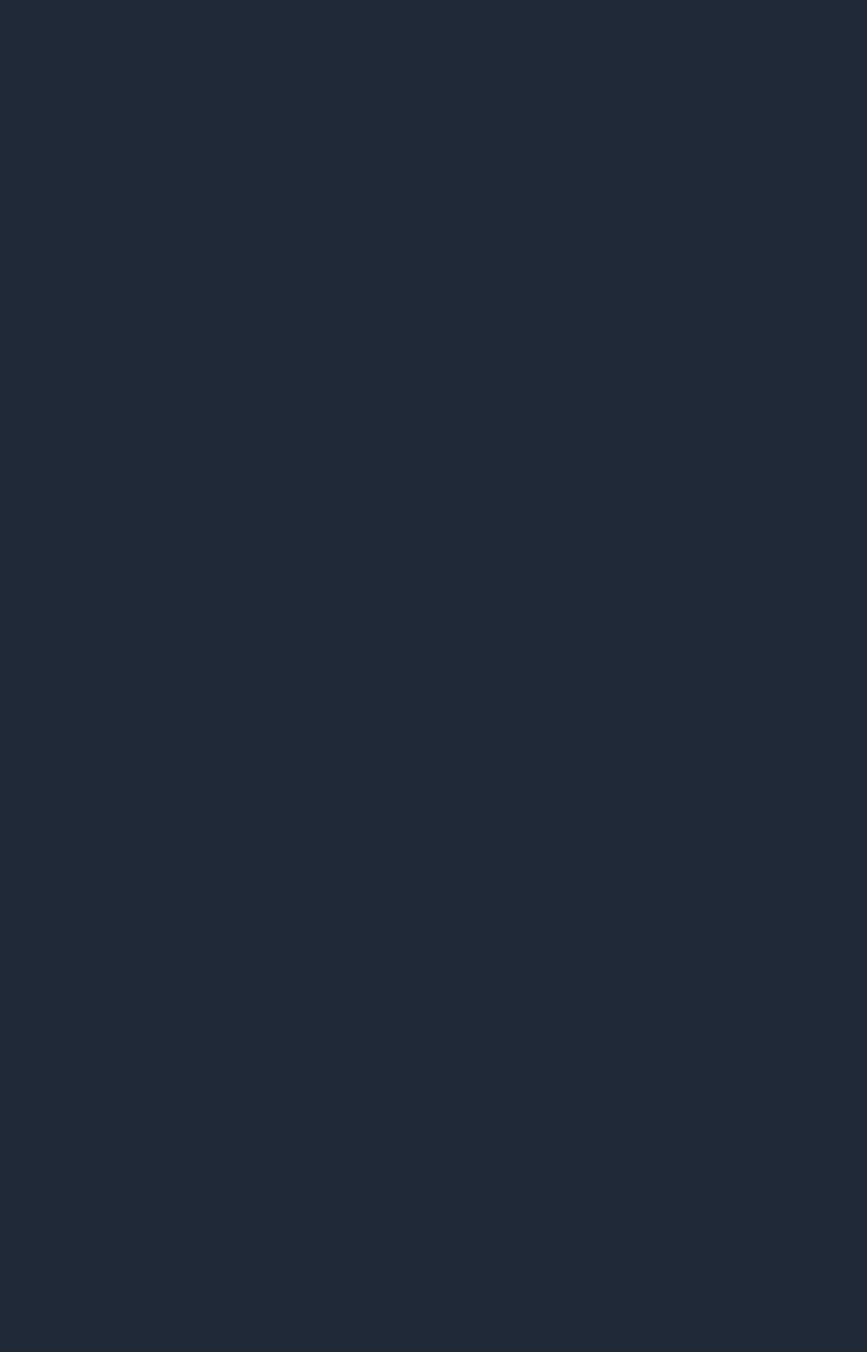
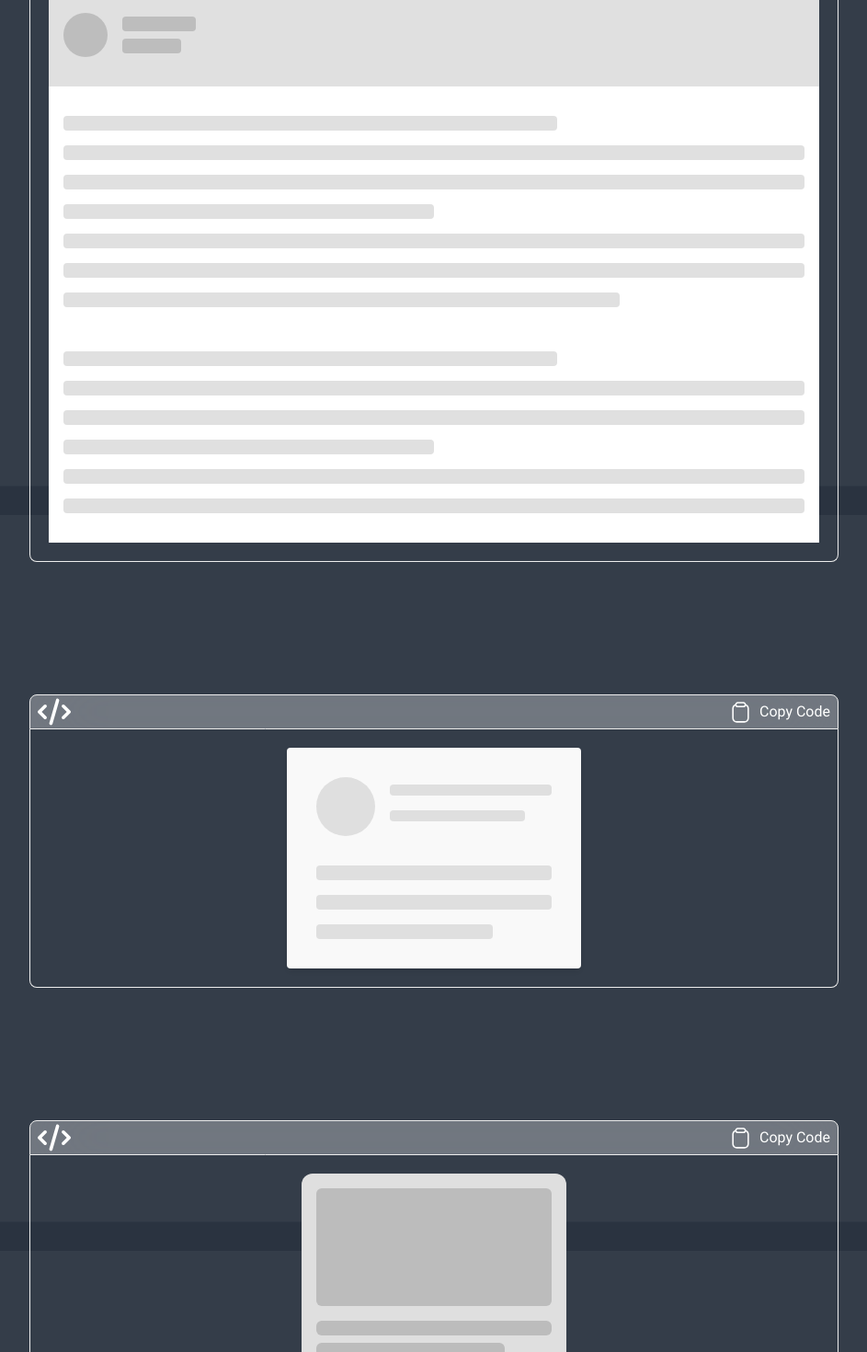
Before and after one commit to akash-khan-311/softui, a React (Vite) app: page /components/skeleton in a window 1280 px wide. Shown: the part 1040-2510 px from the top of the page at 92% size, without its empty margins (296-1239 px from the left). Before the commit the page ends 912 px from the top, so only its background shows below. Built offline with nearby package versions, Linux system fonts and the light colour scheme.

Commit message:
another skeleton added

```diff
--- a/package.json
+++ b/package.json
@@ -26,7 +26,7 @@
     "@types/react": "^18.2.55",
     "@types/react-dom": "^18.2.19",
     "@vitejs/plugin-react-swc": "^3.5.0",
-    "autoprefixer": "^10.4.17",
+    "autoprefixer": "^10.4.18",
     "eslint": "^8.56.0",
     "eslint-plugin-react": "^7.33.2",
     "eslint-plugin-react-hooks": "^4.6.0",
--- a/src/UIcomponents/Skeleton/Skeleton.jsx
+++ b/src/UIcomponents/Skeleton/Skeleton.jsx
@@ -1,5 +1,8 @@
 import Skeleton1 from "../../components/App/Skeleton/Skeleton1";
 import Skeleton2 from "../../components/App/Skeleton/Skeleton2";
+import Skeleton3 from "../../components/App/Skeleton/Skeleton3";
+import Skeleton4 from "../../components/App/Skeleton/Skeleton4";
+import Skeleton5 from "../../components/App/Skeleton/Skeleton5";
 
 const Skeleton = () => {
     return(
@@ -7,6 +10,9 @@ const Skeleton = () => {
         <h1 className="text-2xl md:text-3xl lg:text-4xl text-white font-semibold text-center hidden md:block mt-20">Explore Your Best Skeleton</h1>
              <Skeleton1/>
              <Skeleton2/>
+             <Skeleton3/>
+             <Skeleton4/>
+             <Skeleton5/>
         </>
     )
 }
--- /dev/null
+++ b/src/components/App/Skeleton/Skeleton3.jsx
@@ -0,0 +1,76 @@
+import CodeBox from "../../../Shared/CodeBox/CodeBox";
+
+const Skeleton3 = () => {
+    return(
+        <>
+             <CodeBox stringCode={`<div className="bg-white">
+  <header className="bg-gray-300 py-8">
+    <div className="max-w-4xl mx-auto px-4">
+      <div className="animate-pulse flex items-center space-x-4">
+        <div className="h-12 w-12 bg-gray-400 rounded-full" />
+        <div>
+          <div className="h-4 w-20 bg-gray-400 rounded" />
+          <div className="h-4 w-16 bg-gray-400 rounded mt-2" />
+        </div>
+      </div>
+    </div>
+  </header>
+  <div className="max-w-4xl mx-auto px-4 py-8">
+    <div className="animate-pulse space-y-4">
+      <div className="h-4 bg-gray-300 rounded w-2/3" />
+      <div className="h-4 bg-gray-300 rounded" />
+      <div className="h-4 bg-gray-300 rounded" />
+      <div className="h-4 bg-gray-300 rounded w-1/2" />
+      <div className="h-4 bg-gray-300 rounded" />
+      <div className="h-4 bg-gray-300 rounded" />
+      <div className="h-4 bg-gray-300 rounded w-3/4" />
+    </div>
+    <div className="animate-pulse space-y-4 mt-12">
+      <div className="h-4 bg-gray-300 rounded w-2/3" />
+      <div className="h-4 bg-gray-300 rounded" />
+      <div className="h-4 bg-gray-300 rounded" />
+      <div className="h-4 bg-gray-300 rounded w-1/2" />
+      <div className="h-4 bg-gray-300 rounded" />
+      <div className="h-4 bg-gray-300 rounded" />
+    </div>
+  </div>
+</div>`}>
+            {/* HTML Structure */}
+<div className="bg-white">
+  <header className="bg-gray-300 py-8">
+    <div className="max-w-4xl mx-auto px-4">
+      <div className="animate-pulse flex items-center space-x-4">
+        <div className="h-12 w-12 bg-gray-400 rounded-full" />
+        <div>
+          <div className="h-4 w-20 bg-gray-400 rounded" />
+          <div className="h-4 w-16 bg-gray-400 rounded mt-2" />
+        </div>
+      </div>
+    </div>
+  </header>
+  <div className="max-w-4xl mx-auto px-4 py-8">
+    <div className="animate-pulse space-y-4">
+      <div className="h-4 bg-gray-300 rounded w-2/3" />
+      <div className="h-4 bg-gray-300 rounded" />
+      <div className="h-4 bg-gray-300 rounded" />
+      <div className="h-4 bg-gray-300 rounded w-1/2" />
+      <div className="h-4 bg-gray-300 rounded" />
+      <div className="h-4 bg-gray-300 rounded" />
+      <div className="h-4 bg-gray-300 rounded w-3/4" />
+    </div>
+    <div className="animate-pulse space-y-4 mt-12">
+      <div className="h-4 bg-gray-300 rounded w-2/3" />
+      <div className="h-4 bg-gray-300 rounded" />
+      <div className="h-4 bg-gray-300 rounded" />
+      <div className="h-4 bg-gray-300 rounded w-1/2" />
+      <div className="h-4 bg-gray-300 rounded" />
+      <div className="h-4 bg-gray-300 rounded" />
+    </div>
+  </div>
+</div>
+
+             </CodeBox>
+        </>
+    )
+}
+export default Skeleton3;
--- /dev/null
+++ b/src/components/App/Skeleton/Skeleton4.jsx
@@ -0,0 +1,42 @@
+import CodeBox from "../../../Shared/CodeBox/CodeBox";
+
+const Skeleton4 = () => {
+  return (
+    <>
+      <CodeBox
+        stringCode={`<div className="py-4 rounded shadow-md w-60 sm:w-80 animate-pulse bg-gray-50">
+  <div className="flex p-4 space-x-4 sm:px-8">
+    <div className="flex-shrink-0 w-16 h-16 rounded-full bg-gray-300" />
+    <div className="flex-1 py-2 space-y-4">
+      <div className="w-full h-3 rounded bg-gray-300" />
+      <div className="w-5/6 h-3 rounded bg-gray-300" />
+    </div>
+  </div>
+  <div className="p-4 space-y-4 sm:px-8">
+    <div className="w-full h-4 rounded bg-gray-300" />
+    <div className="w-full h-4 rounded bg-gray-300" />
+    <div className="w-3/4 h-4 rounded bg-gray-300" />
+  </div>
+</div>`}
+      >
+        <div className="flex justify-center">
+          <div className="py-4 rounded shadow-md w-60 sm:w-80 animate-pulse bg-gray-50">
+            <div className="flex p-4 space-x-4 sm:px-8">
+              <div className="flex-shrink-0 w-16 h-16 rounded-full bg-gray-300" />
+              <div className="flex-1 py-2 space-y-4">
+                <div className="w-full h-3 rounded bg-gray-300" />
+                <div className="w-5/6 h-3 rounded bg-gray-300" />
+              </div>
+            </div>
+            <div className="p-4 space-y-4 sm:px-8">
+              <div className="w-full h-4 rounded bg-gray-300" />
+              <div className="w-full h-4 rounded bg-gray-300" />
+              <div className="w-3/4 h-4 rounded bg-gray-300" />
+            </div>
+          </div>
+        </div>
+      </CodeBox>
+    </>
+  );
+};
+export default Skeleton4;
--- /dev/null
+++ b/src/components/App/Skeleton/Skeleton5.jsx
@@ -0,0 +1,31 @@
+import CodeBox from "../../../Shared/CodeBox/CodeBox";
+
+const Skeleton5 = () => {
+    return(
+        <>
+             <CodeBox stringCode={`<div className="flex flex-col bg-gray-300 w-72 h-80 animate-pulse rounded-xl p-4 gap-4">
+  <div className="bg-gray-400 w-full h-32 animate-pulse rounded-md" />
+  <div className="flex flex-col gap-2">
+    <div className="bg-gray-400 w-full h-4 animate-pulse rounded-md" />
+    <div className="bg-gray-400 w-4/5 h-4 animate-pulse rounded-md" />
+    <div className="bg-gray-400 w-full h-4 animate-pulse rounded-md" />
+    <div className="bg-gray-400 w-2/4 h-4 animate-pulse rounded-md" />
+  </div>
+</div>`}>
+             <div className="flex justify-center">
+             <div className="flex flex-col bg-gray-300 w-72 h-80 animate-pulse rounded-xl p-4 gap-4">
+  <div className="bg-gray-400 w-full h-32 animate-pulse rounded-md" />
+  <div className="flex flex-col gap-2">
+    <div className="bg-gray-400 w-full h-4 animate-pulse rounded-md" />
+    <div className="bg-gray-400 w-4/5 h-4 animate-pulse rounded-md" />
+    <div className="bg-gray-400 w-full h-4 animate-pulse rounded-md" />
+    <div className="bg-gray-400 w-2/4 h-4 animate-pulse rounded-md" />
+  </div>
+</div>
+             </div>
+
+             </CodeBox>
+        </>
+    )
+}
+export default Skeleton5;
--- a/src/index.css
+++ b/src/index.css
@@ -1,7 +1,6 @@
 @tailwind base;
 @tailwind components;
 @tailwind utilities;
-
 body {
   scroll-behavior: smooth;
   z-index: 999;
```
Also changed, not shown: 1 other file (tests, documents, lock files or other folders).
